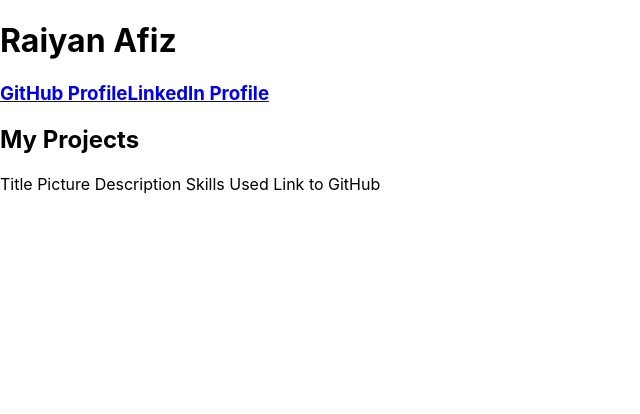
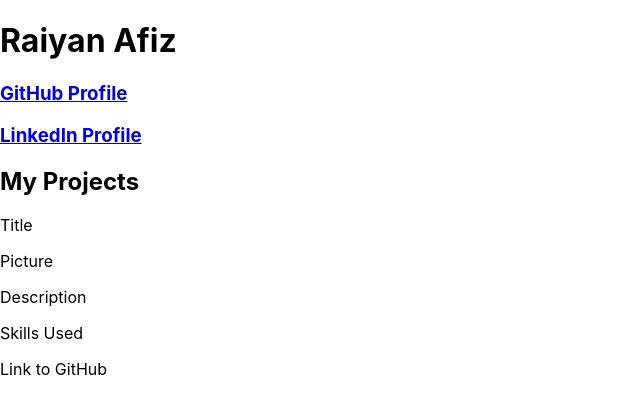
Before and after one commit to RaiyanAfiz/portofolio-website, a React (Create React App) app: page / in a window 1280 px wide. Shown: the top 414 px of the page, without its empty margins (0-640 px from the left). Built offline with nearby package versions, Linux system fonts and the light colour scheme.

Commit message:
Spacing Improvement

```diff
--- a/src/components/Opening.js
+++ b/src/components/Opening.js
@@ -2,10 +2,9 @@ const Opening = () => {
     return (
         <div>
             <h1>Raiyan Afiz</h1>
-            <h3>
-               <a href="https://github.com/RaiyanAfiz/">GitHub Profile</a>
-                <a href="https://www.linkedin.com/in/raiyanafiz/">LinkedIn Profile</a>
-            </h3>
+
+            <h3><a href="https://github.com/RaiyanAfiz/">GitHub Profile</a></h3>
+            <h3><a href="https://www.linkedin.com/in/raiyanafiz/">LinkedIn Profile</a></h3>
         </div>
     )
 }
--- a/src/components/Project.js
+++ b/src/components/Project.js
@@ -2,14 +2,12 @@ const Project = () => {
     return (
         <div>
             <h2>My Projects</h2>
-            <p>
-                Title
-                Picture
-                Description
-                Skills Used
-                Link to GitHub
-            </p>
 
+            <p>Title</p>
+            <p>Picture</p>
+            <p>Description</p>
+            <p>Skills Used</p>
+            <p>Link to GitHub</p>
         </div>
     )
 }
```
